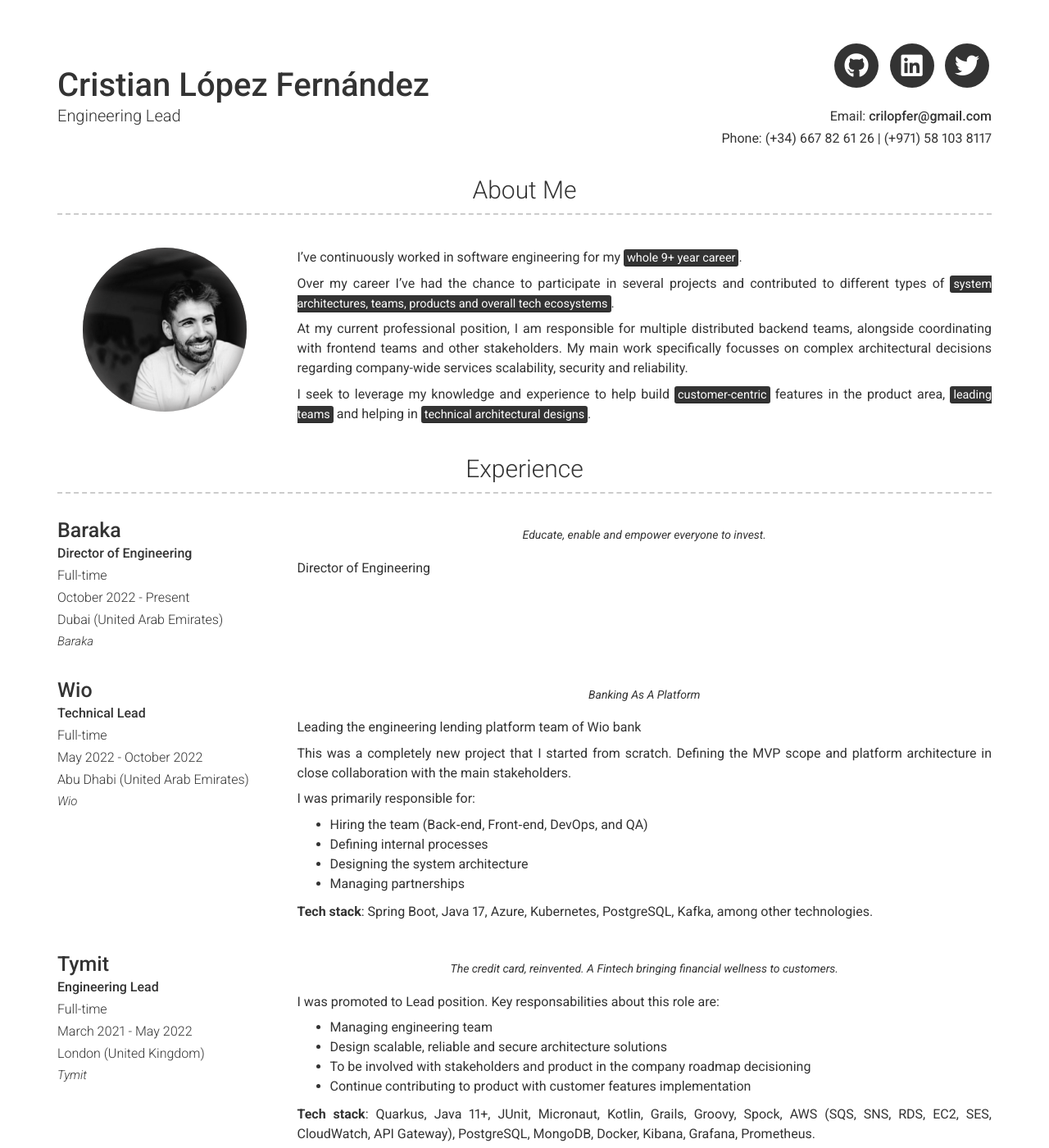
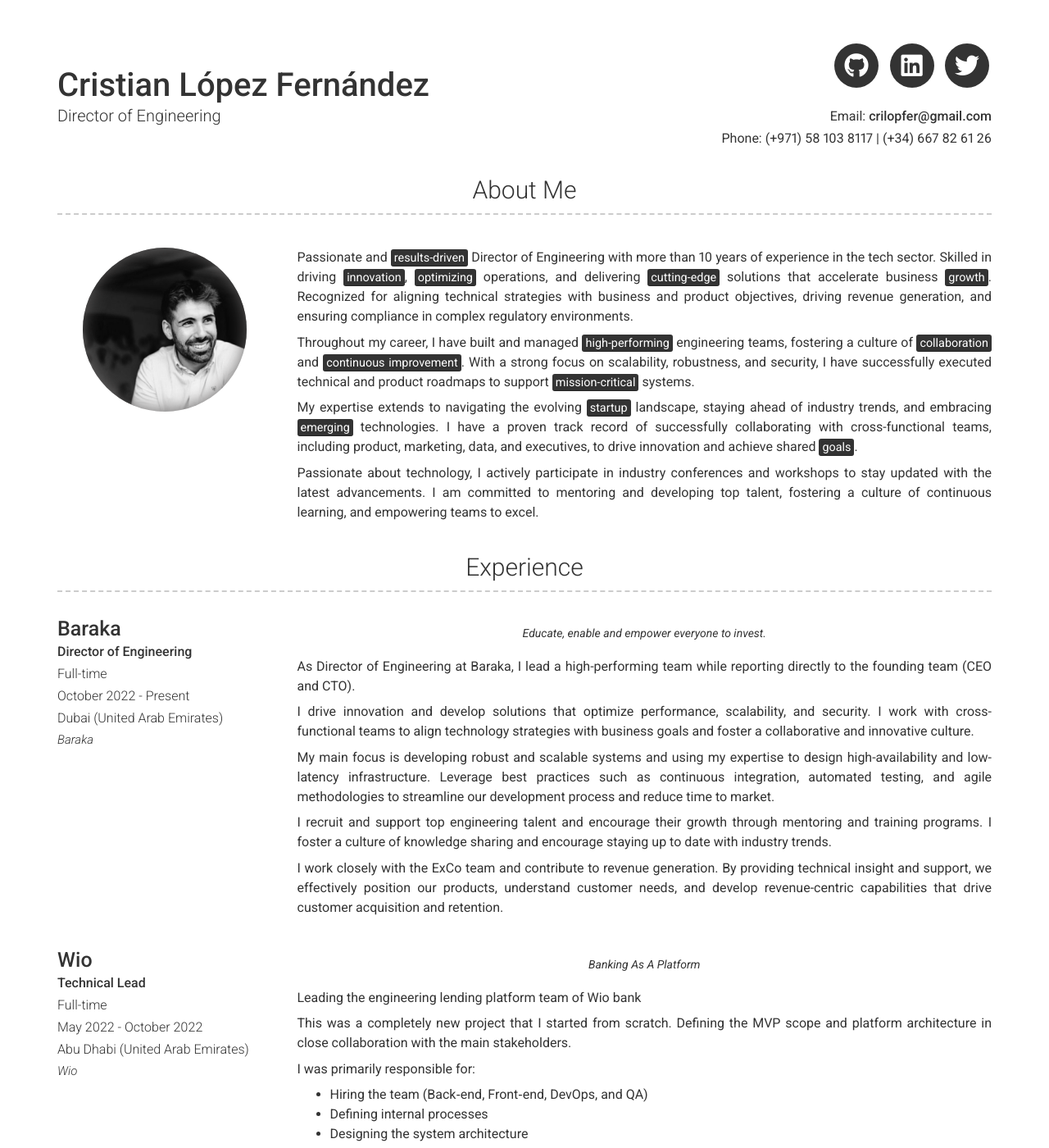
Before and after one commit to crilofer/crilofer.github.io, a Jekyll site: the page built from index.md, in a window 1280 px wide and 1400 px high. Shown: the whole window at 82% size. Built offline with Jekyll 4.4.1, drawn with Linux system fonts in a browser that asks for light colours; nearby versions of some CDN libraries.

Commit message:
Added new experience

```diff
--- a/_config.yml
+++ b/_config.yml
@@ -7,10 +7,10 @@ version: 2
 
 # Personal info
 name: Cristian López Fernández
-title: Engineering Lead
+title: Director of Engineering
 email: crilopfer@gmail.com
 # email_title: Email (Email title override)
-phone: (+34) 667 82 61 26 | (+971) 58 103 8117
+phone: (+971) 58 103 8117 | (+34) 667 82 61 26
 # phone_title: Phone (Phone title override)
 # website: Your website (eg. https://google.com)(optional)
 # website_title: Web (Website title override)
@@ -51,14 +51,14 @@ linkedin_username: crilopfer
 # about_title: About Me (Use this to override about section title)
 about_profile_image: images/profile_photo.jpg
 about_content: | # this will include new lines to allow paragraphs
-  I’ve continuously worked in software engineering for my <mark>whole 9+ year career</mark>.
+  Passionate and <mark>results-driven</mark> Director of Engineering with more than 10 years of experience in the tech sector. Skilled in driving <mark>innovation</mark>, <mark>optimizing</mark> operations, and delivering <mark>cutting-edge</mark> solutions that accelerate business <mark>growth</mark>.
+  Recognized for aligning technical strategies with business and product objectives, driving revenue generation, and ensuring compliance in complex regulatory environments.
 
-  Over my career I’ve had the chance to participate in several projects and contributed to different types of <mark>system architectures, teams, products and overall tech ecosystems</mark>.
+  Throughout my career, I have built and managed <mark>high-performing</mark> engineering teams, fostering a culture of <mark>collaboration</mark> and <mark>continuous improvement</mark>. With a strong focus on scalability, robustness, and security, I have successfully executed technical and product roadmaps to support <mark>mission-critical</mark> systems.
 
-  At my current professional position, I am responsible for multiple distributed backend teams, alongside coordinating with frontend teams and other stakeholders.
-  My main work specifically focusses on complex architectural decisions regarding company-wide services scalability, security and reliability.
+  My expertise extends to navigating the evolving <mark>startup</mark> landscape, staying ahead of industry trends, and embracing <mark>emerging</mark> technologies. I have a proven track record of successfully collaborating with cross-functional teams, including product, marketing, data, and executives, to drive innovation and achieve shared <mark>goals</mark>.
 
-  I seek to leverage my knowledge and experience to help build <mark>customer-centric</mark> features in the product area, <mark>leading teams</mark> and helping in <mark>technical architectural designs</mark>.
+  Passionate about technology, I actively participate in industry conferences and workshops to stay updated with the latest advancements. I am committed to mentoring and developing top talent, fostering a culture of continuous learning, and empowering teams to excel.
 
 content:
   - title: Experience
@@ -75,7 +75,15 @@ content:
         quote: >
           Educate, enable and empower everyone to invest.
         description: | # this will include new lines to allow paragraphs
-          Director of Engineering
+          As Director of Engineering at Baraka, I lead a high-performing team while reporting directly to the founding team (CEO and CTO).
+
+          I drive innovation and develop solutions that optimize performance, scalability, and security. I work with cross-functional teams to align technology strategies with business goals and foster a collaborative and innovative culture.
+
+          My main focus is developing robust and scalable systems and using my expertise to design high-availability and low-latency infrastructure. Leverage best practices such as continuous integration, automated testing, and agile methodologies to streamline our development process and reduce time to market.
+
+          I recruit and support top engineering talent and encourage their growth through mentoring and training programs. I foster a culture of knowledge sharing and encourage staying up to date with industry trends.
+
+          I work closely with the ExCo team and contribute to revenue generation. By providing technical insight and support, we effectively position our products, understand customer needs, and develop revenue-centric capabilities that drive customer acquisition and retention.
 
       - layout: left
         title: Wio
```
